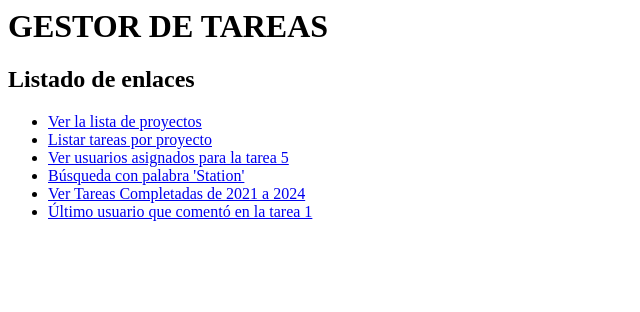
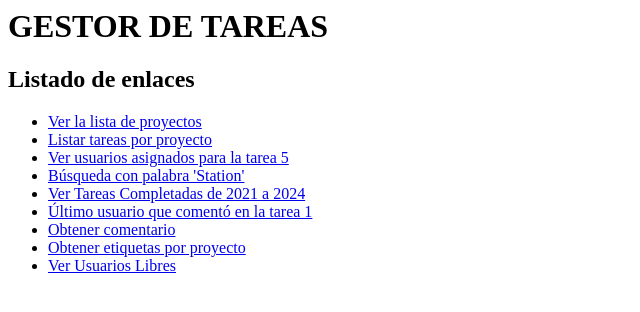
Before and after one commit to mohies/Practica_Creaci-n_de_Modelos, a Django app: page / in a window 1280 px wide. Shown: the top 312 px of the page, without its empty margins (0-640 px from the left). Run offline with Django 5.2, Linux system fonts and the light colour scheme.

Commit message:
me falta revisar el 9 y terminarlo que me queda el 11

```diff
--- a/gtareas/templates/index.html
+++ b/gtareas/templates/index.html
@@ -12,6 +12,9 @@
                 <li><a href="{% url 'lista_tareas_por_observacion' 'Station' %}">Búsqueda con palabra 'Station'</a></li>
                 <li><a href="{% url 'dame_tareas_por_anio' 2021 2024 %}">Ver Tareas Completadas de 2021 a 2024</a></li>
                 <li><a href="{% url 'ultimo_usuario_comentario' 1 %}">Último usuario que comentó en la tarea 1</a></li>
+                <li><a href="{% url 'obtener_comentarios' 'Small' 2008 %}">Obtener comentario</a></li>
+                <li><a href="{% url 'obtener_etiquetas_proyecto' 10 %}">Obtener etiquetas por proyecto</a></li>
+                <li><a href="{% url 'usuarios_sin_tareas' %}">Ver Usuarios Libres</a></li>
             </ul>
 
 
--- a/gtareas/urls.py
+++ b/gtareas/urls.py
@@ -7,7 +7,10 @@ urlpatterns = [
     path('gtareas/proyecto/<int:proyecto_id>/', views.lista_tareas_proyecto, name='lista_tareas_proyecto'),
     path('gtareas/<int:tarea_id>/', views.lista_usuarios_asignados, name='lista_usuarios_asignados'),
     path('gtareas/buscar/<str:texto>/', views.lista_tareas_por_observacion, name='lista_tareas_por_observacion'),
-    path('tareas/completadas/<int:anio_inicial>/<int:anio_final>/', views.dame_tareas_por_anio, name='dame_tareas_por_anio'),
-    path('tareas/<int:tarea_id>/ultimo-comentario/', views.ultimo_usuario_comentario, name='ultimo_usuario_comentario'),
+    path('gtareas/completadas/<int:anio_inicial>/<int:anio_final>/', views.dame_tareas_por_anio, name='dame_tareas_por_anio'),
+    path('gtareas/<int:tarea_id>/ultimo-comentario/', views.ultimo_usuario_comentario, name='ultimo_usuario_comentario'),
+    path('gtareas/comentarios/<str:palabra>/<int:anio>/', views.obtener_comentarios, name='obtener_comentarios'),
+    path('gtareas/proyecto/<int:proyecto_id>/etiquetas/', views.obtener_etiquetas_proyecto, name='obtener_etiquetas_proyecto'),
+    path('gtareas/usuarios_libres/', views.usuarios_sin_tareas, name='usuarios_sin_tareas'),
 
 ]
--- a/gtareas/views.py
+++ b/gtareas/views.py
@@ -1,6 +1,6 @@
 from django.shortcuts import render
 from .models import *
-from django.db.models import Q
+from django.db.models import Q,Count
 from django.db.models import Avg,Max,Min
 # Create your views here.
 def index(request):
@@ -36,3 +36,15 @@ def ultimo_usuario_comentario(request, tarea_id):
     ultimo_comentario = Comentario.objects.filter(tarea_id=tarea_id).order_by('-fecha_contenido').first()
     usuario = ultimo_comentario.autor
     return render(request, 'gtareas/ultimo_comentario.html', {'usuario': usuario})
+def obtener_comentarios(request, palabra, anio):
+    comentarios = Comentario.objects.filter(
+        contenido__startswith=palabra,
+        fecha_contenido__year=anio)
+    return render(request, 'gtareas/lista_comentarios.html', {'comentarios': comentarios})
+def obtener_etiquetas_proyecto(request, proyecto_id):
+    proyecto = Proyecto.objects.prefetch_related('tareas__tareas_asociadas').get(id=proyecto_id) #porque esta en la tabla de tareas y lo otro porque esta fuera
+    return render(request, 'gtareas/lista_etiquetas_proyecto.html', {'proyecto': proyecto})
+def usuarios_sin_tareas(request):
+    #usuarios_libres = Usuario.objects.annotate(tareas_count=Count('tarea')).filter(tareas_count=0) #annotate lo que hace es añadir un campo nuevo
+    usuarios_libres = Usuario.objects.filter(tarea=None)
+    return render(request, 'gtareas/usuarios_libres.html', {'usuarios': usuarios_libres})
```
Also changed, not shown: gtareas/templates/gtareas/lista_comentarios.html (added, +15 -0 lines), gtareas/templates/gtareas/lista_etiquetas_proyecto.html (added, +16 -0 lines), gtareas/templates/gtareas/usuarios_libres.html (added, +16 -0 lines), db.sqlite3, 1 other file.
